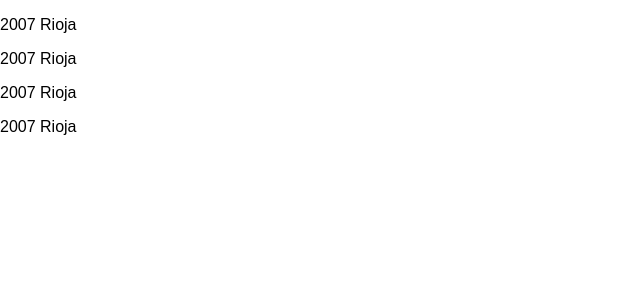
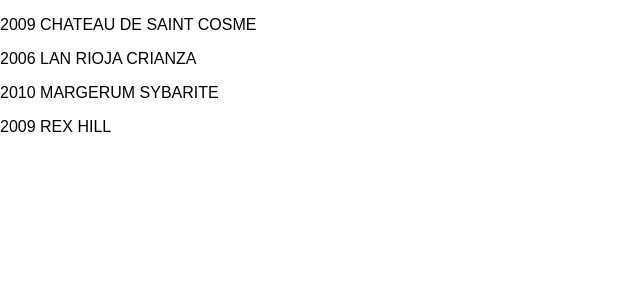
Before and after one commit to ChanchalRajguru/WineUI, a React (Create React App) app: page / in a window 1280 px wide. Shown: the top 300 px of the page, without its empty margins (0-640 px from the left). Built offline with nearby package versions, Linux system fonts and the light colour scheme.

Commit message:
added state to wine summaries

```diff
--- a/src/App.js
+++ b/src/App.js
@@ -4,14 +4,38 @@
 import WineSummaryItem from "./WineSummaryItem/WineSummaryItem";
 
 class App extends Component {
+  state = {
+    winesummaries : [
+      {
+      "name": "CHATEAU DE SAINT COSME",
+      "id": 1,
+      "year": 2009
+  },
+  {
+      "name": "LAN RIOJA CRIANZA",
+      "id": 2,
+      "year": 2006
+  },
+  {
+      "name": "MARGERUM SYBARITE",
+      "id": 3,
+      "year": 2010
+  },
+  {
+    "name": "REX HILL",
+    "id": 5,
+    "year": 2009
+  }
+]
+  }
   render() {
     const someMessage = "A new react app message";
     return (
       <div>
-        <WineSummaryItem />
-        <WineSummaryItem />
-        <WineSummaryItem />
-        <WineSummaryItem />
+        <WineSummaryItem year={this.state.winesummaries[0].year} type={this.state.winesummaries[0].name}/>
+        <WineSummaryItem year={this.state.winesummaries[1].year} type={this.state.winesummaries[1].name}/>
+        <WineSummaryItem year={this.state.winesummaries[2].year} type={this.state.winesummaries[2].name}/>
+        <WineSummaryItem year={this.state.winesummaries[3].year} type={this.state.winesummaries[3].name}/>
       </div>
     );
     // return React.createElement('h1', null, "Hello from my very first react app updated.");
--- a/src/WineSummaryItem/WineSummaryItem.js
+++ b/src/WineSummaryItem/WineSummaryItem.js
@@ -1,7 +1,7 @@
 import React from 'react';
 
-const wineSummaryItem = () =>{
-    return <p>2007 Rioja </p>
+const wineSummaryItem = (props) =>{
+return <p>{props.year} {props.type}</p>
 };
 
 
```
